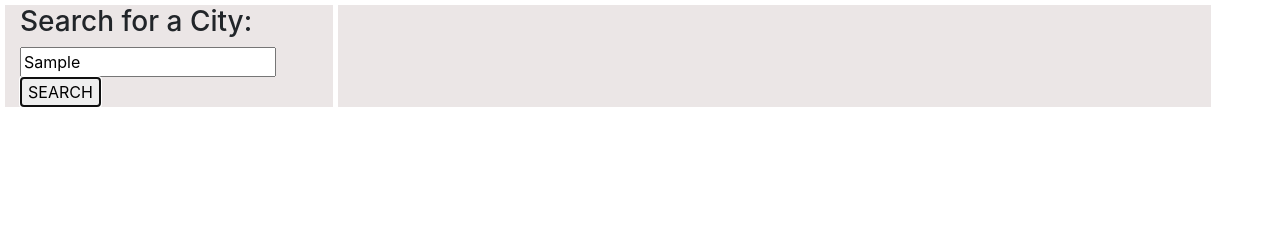
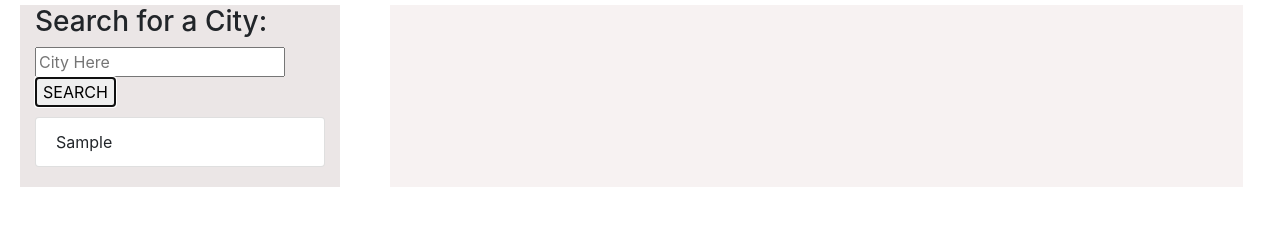
Before and after one commit to Maxx105/weather_dashboard, a plain HTML site: page index.html in a window 1280 px wide. Both pictures are taken after typing "Sample" into the empty fields and a click on the button "SEARCH". Shown: the part 61-286 px from the top of the page. Drawn offline with nearby package versions, Linux system fonts and the light colour scheme.

Commit message:
added in search history

```diff
--- a/index.html
+++ b/index.html
@@ -11,16 +11,59 @@
 
     <body>
         <h1 style="background-color: darkslategrey; color: white; text-align: center; padding-bottom: 10px;">Weather Dashboard</h1>
-        <div class="row">
-            <div class="col-md-3" style="background-color:rgb(235, 230, 230); margin-left:20px;">
-                <h3>Search for a City:</h3>
-                <input placeholder="city here" style="float: left;"></input>
-                <button>SEARCH</button>
-            </div>
-            <div class="col-md-8" style="background-color:rgb(235, 230, 230); margin-left: 5px;">
+        <div class="container-fluid">
+            <div class="row">
+                <div class="col-md-3" style="background-color:rgb(235, 230, 230); margin-left:20px; padding-bottom:20px;">
+                    <h3>Search for a City:</h3>
+                    <input placeholder="City Here" id="city" style="float: left; width: 250px;"></input>
+                    <button id="search">SEARCH</button>
+                    <ul class="list-group" style="clear: both; margin-top: 10px;" id="searchHistory"></ul>
+                </div>
+                <div class="col-md-8" style="background-color:rgb(247, 242, 242); margin-left: 50px;">
 
+                </div>
             </div>
         </div>
+
+        <script>
+            let search = $('#search');
+            let cityInput = $('#city');
+            let searchHistoryDiv = $('#searchHistory');
+            let searchArray = [];
+
+            let searchStorage = JSON.parse(localStorage.getItem('search'));
+            console.log(searchStorage);
+            appendStorage();
+
+            function appendStorage(){
+                if (searchStorage === null){
+                    searchArray[0] = '';
+                } else {
+                for (let i = 1; i < searchStorage.length; i++){
+                let storedHistoryItem = $('<li>');
+                storedHistoryItem.text(searchStorage[i]);
+                storedHistoryItem.attr('class', 'list-group-item');
+                searchHistoryDiv.append(storedHistoryItem);
+                searchArray = searchStorage;
+                }
+            }
+            }
+
+
+            search.on('click', function(event){
+                // console.log(cityInput.val());
+                if (cityInput.val() !== "") {
+                let searchHistoryItem = $('<li>');
+                searchHistoryItem.text(cityInput.val());
+                searchHistoryItem.attr('class', 'list-group-item');
+                searchHistoryDiv.append(searchHistoryItem);
+                searchArray.push(cityInput.val());
+                localStorage.setItem('search', JSON.stringify(searchArray));
+                cityInput.val('');
+                }
+            });
+
+        </script>
     </body>
 
 </html>
```
